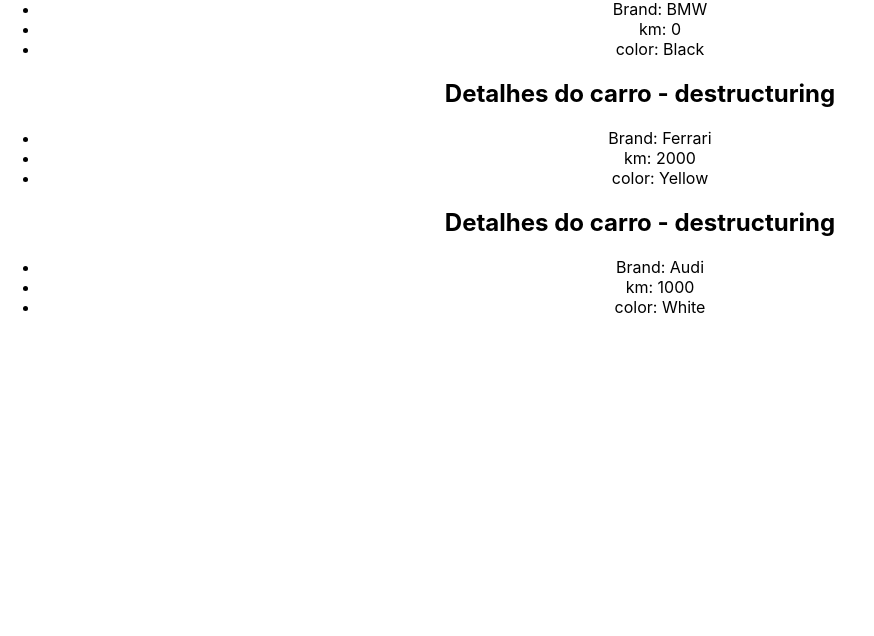
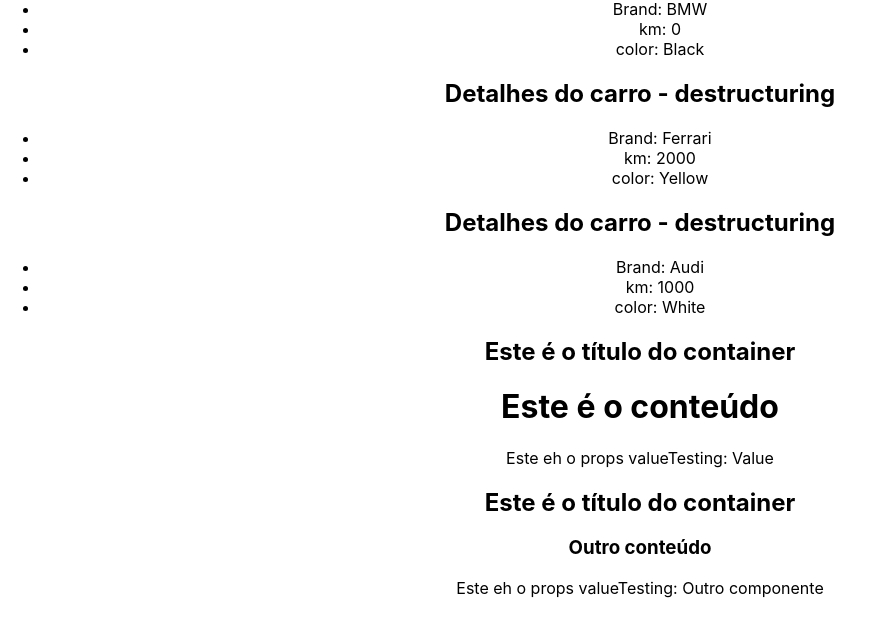
Before and after one commit to carolinakaji/react_estudos, a React (Create React App) app in the folder 2_FUNDAMENTOS/desafio3/: page / in a window 1280 px wide. Shown: the part 2080-2716 px from the top of the page, without its empty margins (0-874 px from the left). Built offline with nearby package versions, Linux system fonts and the light colour scheme.

Commit message:
Children props

```diff
--- a/2_FUNDAMENTOS/desafio3/src/App.js
+++ b/2_FUNDAMENTOS/desafio3/src/App.js
@@ -7,15 +7,16 @@
 
 import { useState } from 'react';
 import { CarDetails } from './components/CarDetails';
+import Container from './components/Container';
 
 function App() {
   const name = "Carol";
   const [userName] = useState('Maria');
 
   const cars = [
-    {id: 1, brand:"BMW", km:0, color:"Black", newCar:false},
-    {id: 2, brand:"Ferrari", km:2000, color:"Yellow", newCar:false},
-    {id: 3, brand:"Audi", km:1000, color:"White", newCar:false},
+    { id: 1, brand: "BMW", km: 0, color: "Black", newCar: false },
+    { id: 2, brand: "Ferrari", km: 2000, color: "Yellow", newCar: false },
+    { id: 3, brand: "Audi", km: 1000, color: "White", newCar: false },
   ]
 
   return (
@@ -54,9 +55,9 @@
 
       {/* Reusing component*/}
       <div>
-        <CarDetails brand="BMW" km={50000} color="Black" newCar={false}/>
-        <CarDetails brand="Fiat" km={90000} color="Red" newCar={false}/>
-        <CarDetails brand="Honda" km={0} color="Blue" newCar={true}/>
+        <CarDetails brand="BMW" km={50000} color="Black" newCar={false} />
+        <CarDetails brand="Fiat" km={90000} color="Red" newCar={false} />
+        <CarDetails brand="Honda" km={0} color="Blue" newCar={true} />
       </div>
       {/* Rendering List Component */}
       <div>
@@ -65,6 +66,15 @@
           <CarDetails brand={cars.brand} km={cars.km} color={cars.color} newCar={cars.newCar} />
         ))}
       </div>
+      {/* Children prop */}
+      <div>
+        <Container valueTesting='Value'>
+          <h1>Este é o conteúdo</h1>
+        </Container>
+        <Container valueTesting='Outro componente'>
+          <h3>Outro conteúdo</h3>
+        </Container>
+      </div>
     </div>
   );
 }
--- /dev/null
+++ b/2_FUNDAMENTOS/desafio3/src/components/Container.js
@@ -0,0 +1,11 @@
+const Container = ({children, valueTesting}) => {
+  return (
+    <div>
+      <h2>Este é o título do container</h2>
+      {children}
+      <p>Este eh o props valueTesting: {valueTesting}</p>
+    </div>
+  )
+}
+
+export default Container
```
